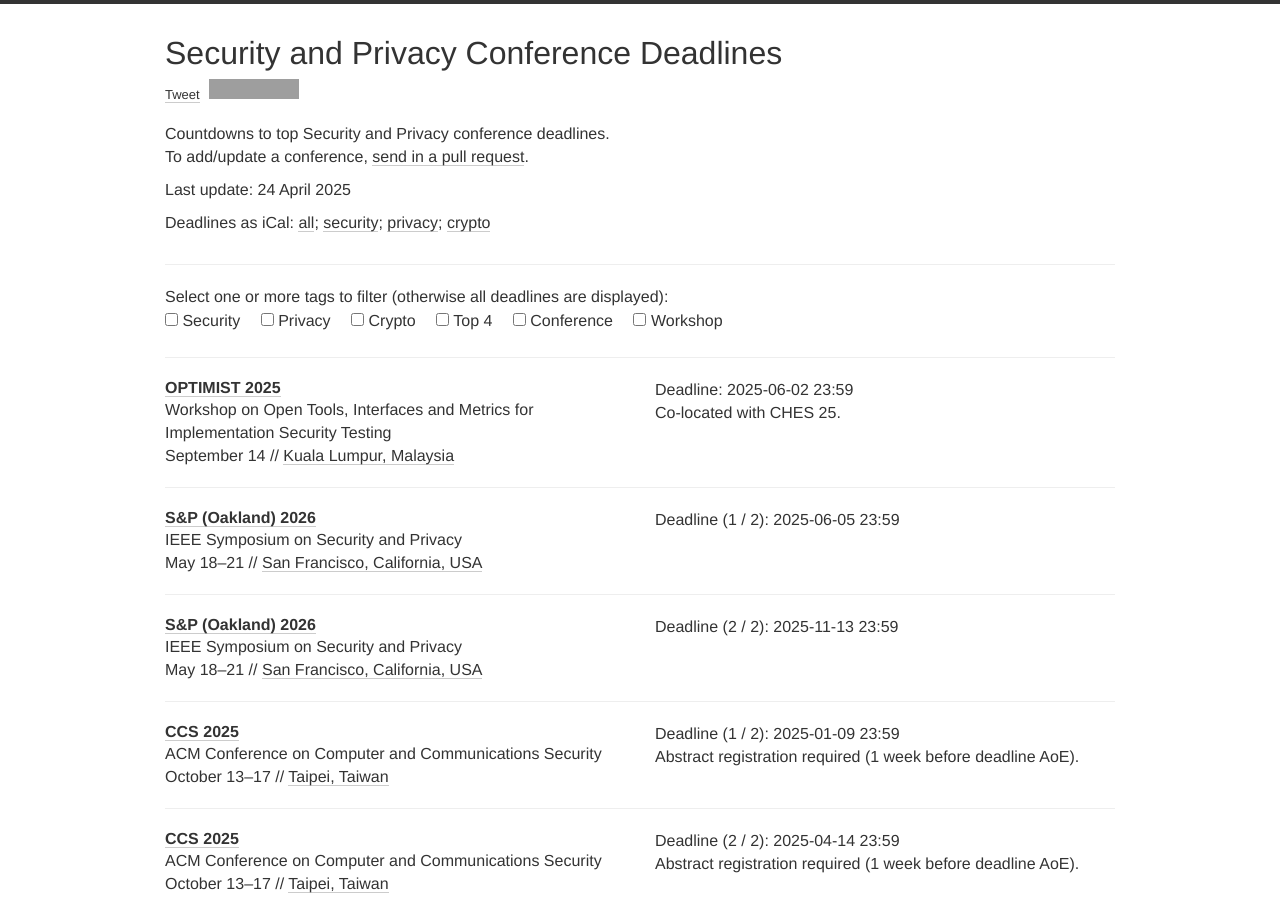
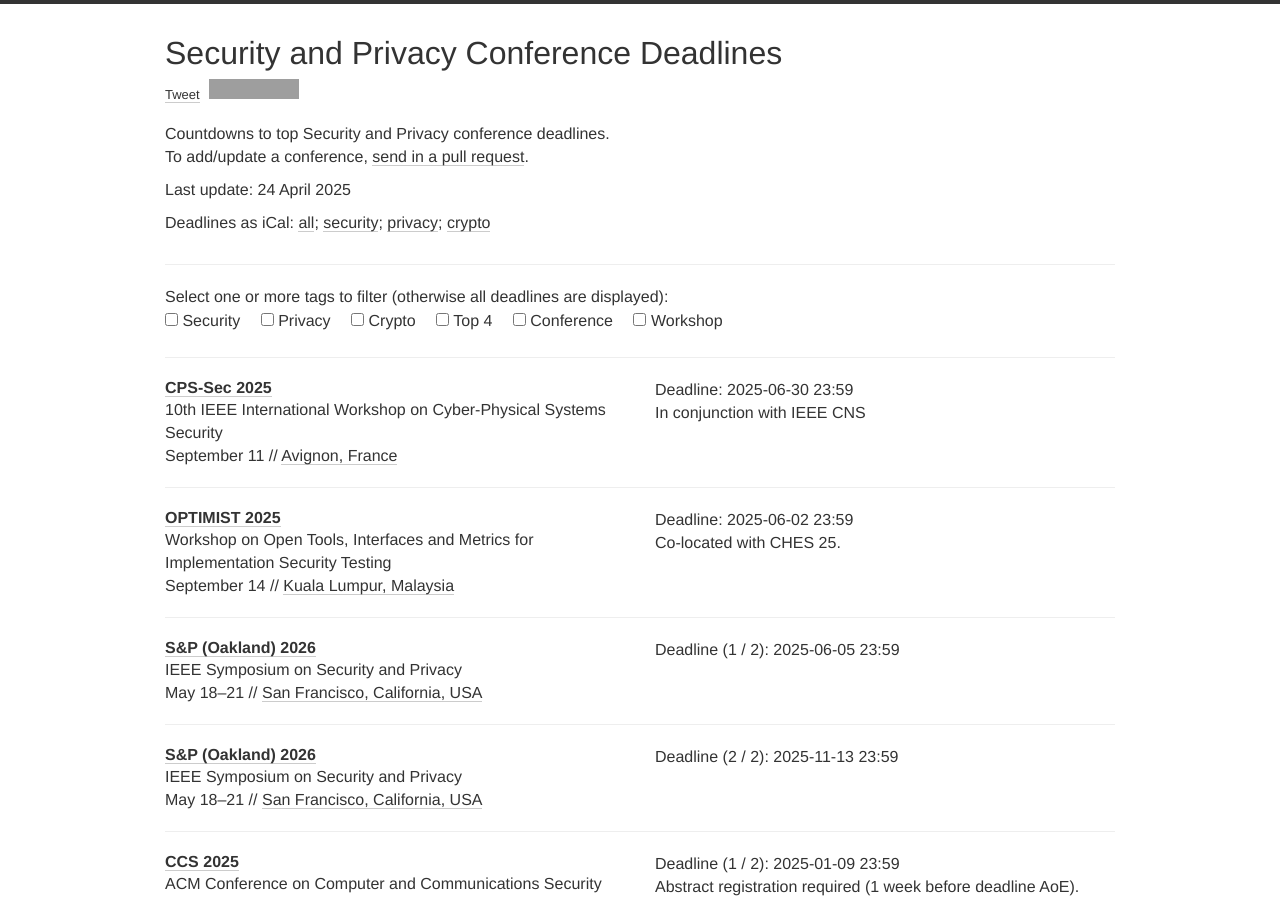
Before and after one commit to sec-deadlines/sec-deadlines.github.io, a Jekyll site: the page built from index.html, in a window 1280 px wide and 900 px high. Built offline with Jekyll 4.4.1, drawn with Linux system fonts in a browser that asks for light colours; nearby versions of some CDN libraries; comment, search, counter and statistics services are not loaded; grey boxes are pictures that could not be loaded.

Commit message:
CPS-Sec 2025 (IEEE CNS workshop)

```diff
--- a/_data/conferences.yml
+++ b/_data/conferences.yml
@@ -1,4 +1,15 @@
 # Security and Privacy
+
+- name: CPS-Sec
+  description: 10th IEEE International Workshop on Cyber-Physical Systems Security
+  year: 2025
+  link: https://spritz.math.unipd.it/events/2025/CPS-Sec2025/
+  deadline:
+    - "2025-06-30 23:59"
+  comment: In conjunction with IEEE CNS
+  date: September 11
+  place: Avignon, France
+  tags: [SEC, SHOP]
 
 - name: OPTIMIST
   description: Workshop on Open Tools, Interfaces and Metrics for Implementation Security Testing
```
